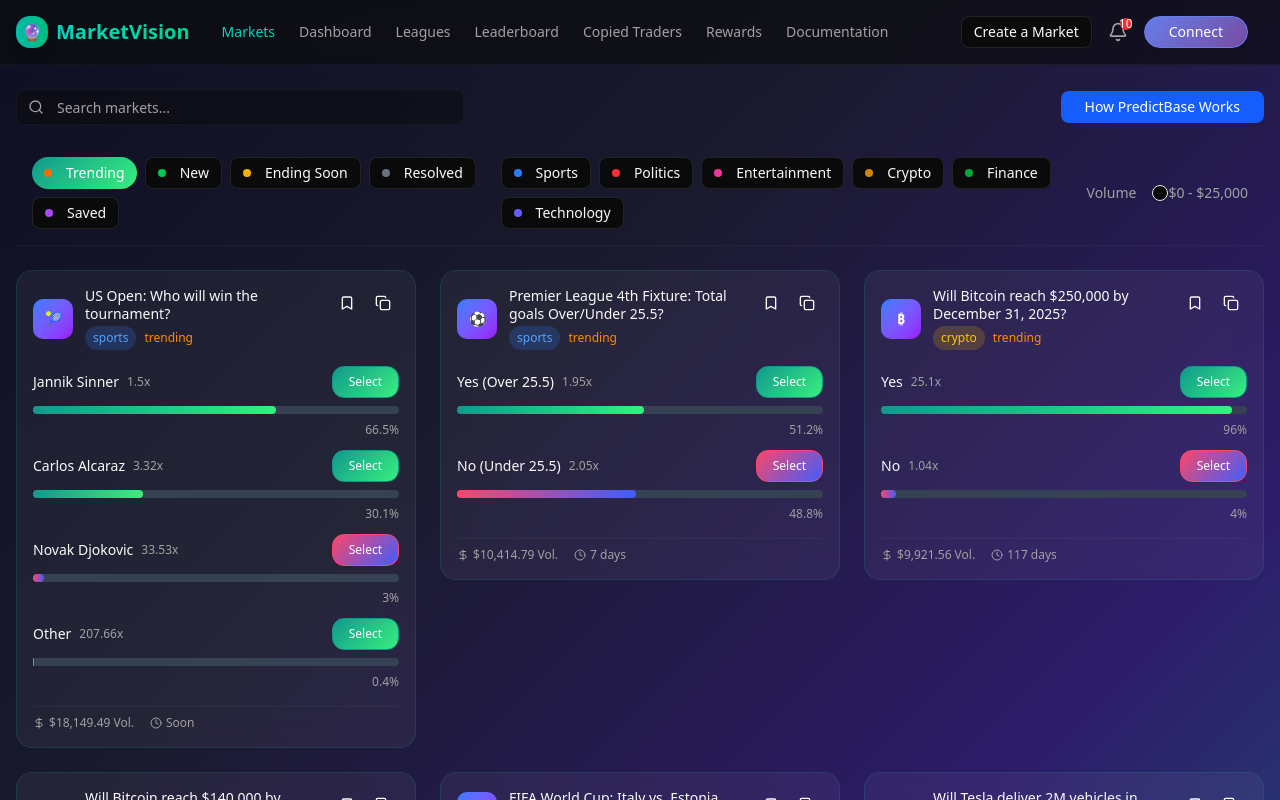
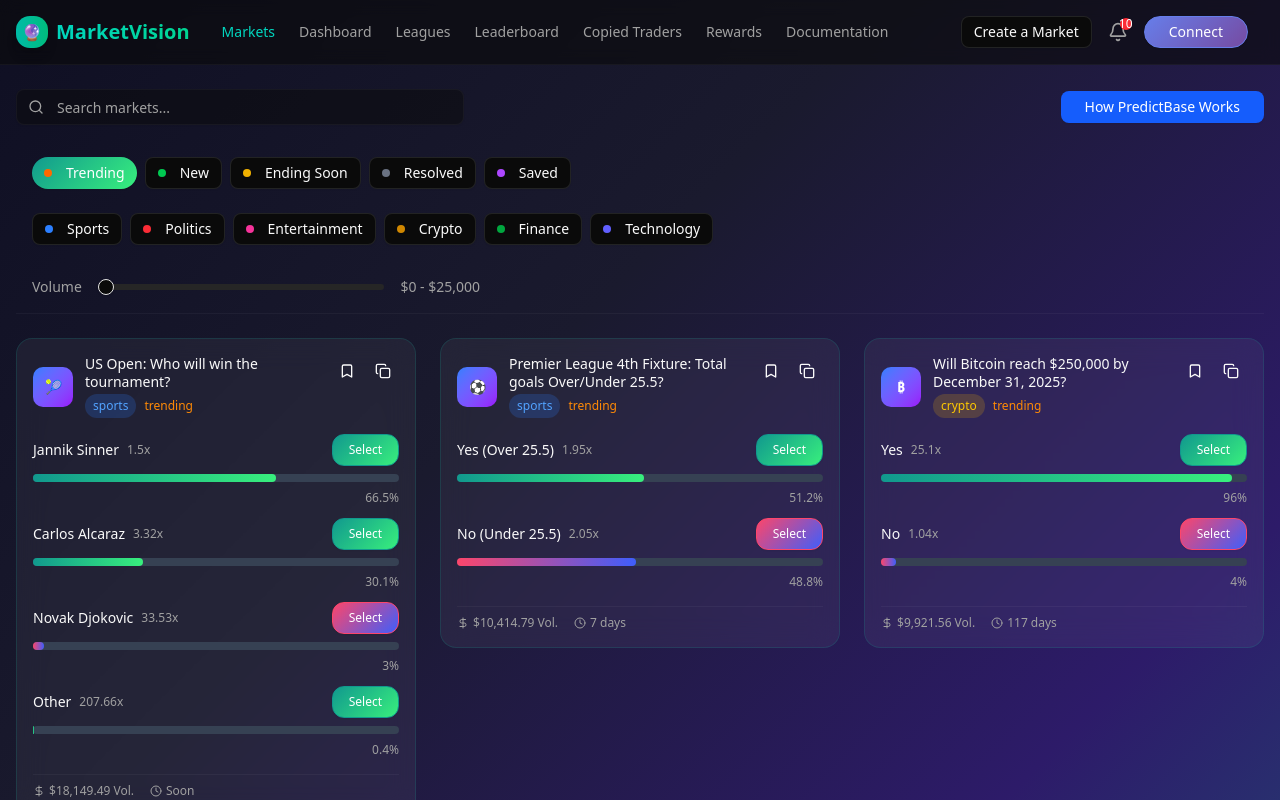
Before and after one commit to Akin-Tunde/arbbet, a React (Vite) app: page / in a window 1280 px wide. Shown: the top 800 px of the page. Built offline with nearby package versions, Linux system fonts and the light colour scheme.

Commit message:
Update FilterTabs.jsx

```diff
--- a/src/components/FilterTabs.jsx
+++ b/src/components/FilterTabs.jsx
@@ -41,9 +41,10 @@
   };
 
   return (
-    <div className="flex flex-col md:flex-row md:items-center gap-6 p-4 border-b border-border/40">
-      {/* Status Filters */}
-      <div className="flex flex-wrap gap-2">
+    <div className="space-y-4 p-4 border-b border-border/40">
+      {/* Status Filters - Horizontally Scrollable */}
+      <div className="relative">
+        <div className="flex gap-2 overflow-x-auto pb-2 horizontal-scrollbar">
           {statusFilters.map((filter) => (
             <Button
               key={filter.id}
@@ -51,6 +52,7 @@
               size="sm"
               onClick={() => handleStatusFilter(filter.id)}
               className={`
+                flex-shrink-0
                 ${activeFilter === filter.id ? 'filter-button-active' : 'hover:bg-accent'}
                 transition-all duration-200
               `}
@@ -60,9 +62,13 @@
             </Button>
           ))}
         </div>
+        {/* Gradient fade overlay to indicate scroll */}
+        <div className="absolute top-0 bottom-0 right-0 w-12 bg-gradient-to-l from-background to-transparent pointer-events-none lg:hidden" />
+      </div>
 
-      {/* Category Filters */}
-      <div className="flex flex-wrap gap-2">
+      {/* Category Filters - Horizontally Scrollable */}
+      <div className="relative">
+        <div className="flex gap-2 overflow-x-auto pb-2 horizontal-scrollbar">
           {categoryFilters.map((category) => (
             <Button
               key={category.id}
@@ -70,6 +76,7 @@
               size="sm"
               onClick={() => handleCategoryFilter(category.id)}
               className={`
+                flex-shrink-0
                 ${activeCategory === category.id ? 'filter-button-active' : 'hover:bg-accent'}
                 transition-all duration-200
               `}
@@ -79,9 +86,12 @@
             </Button>
           ))}
         </div>
+        {/* Gradient fade overlay to indicate scroll */}
+        <div className="absolute top-0 bottom-0 right-0 w-12 bg-gradient-to-l from-background to-transparent pointer-events-none lg:hidden" />
+      </div>
 
       {/* Volume Filter */}
-      <div className="flex items-center space-x-4 max-w-md">
+      <div className="flex items-center space-x-4 max-w-md pt-2">
         <span className="text-sm text-muted-foreground whitespace-nowrap">Volume</span>
         <div className="flex-1">
           <Slider
```
Lines whose indentation alone changed are shown as unchanged.
